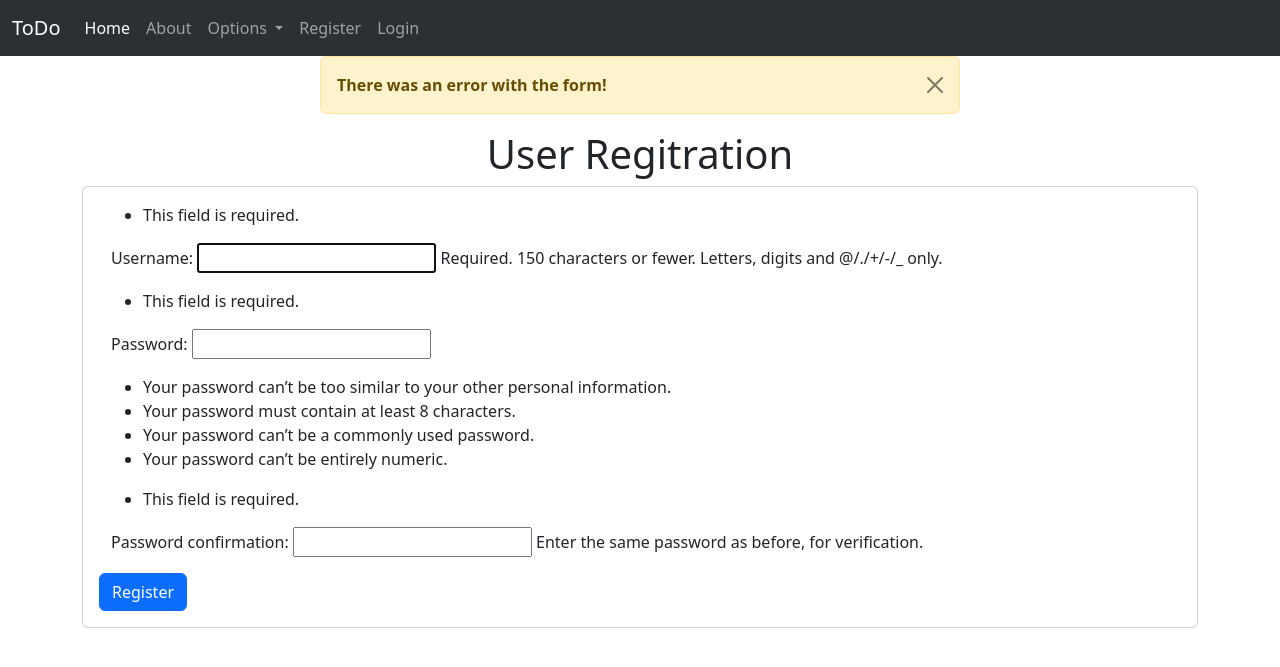
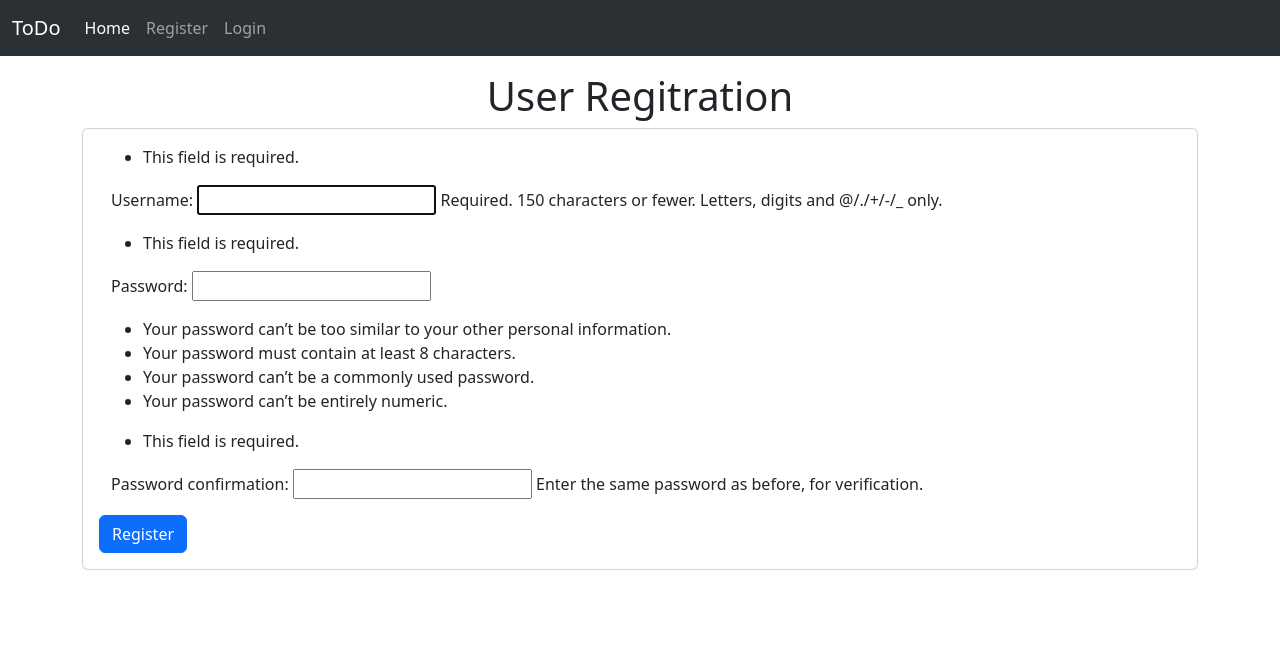
Before and after one commit to MrinmoySarma/MyTask, a Django app: page /users/register_user in a window 1280 px wide. Shown: the top 667 px of the page. Run offline with Django 4.2, Linux system fonts and the light colour scheme.

Commit message:
Made some correction in the user module

```diff
--- a/templates/home/base.html
+++ b/templates/home/base.html
@@ -26,6 +26,7 @@
               <li class="nav-item">
                 <a class="nav-link active" aria-current="page" href="{% url "index" %}">Home</a>
               </li>
+              {% if user.is_authenticated %}
               <li class="nav-item">
                 <a class="nav-link" href="{% url "about" %}">About</a>
               </li>
@@ -41,7 +42,6 @@
                   <li><a class="dropdown-item" href="#">Something else here</a></li>
                 </ul>
               </li>
-              {% if user.is_authenticated %}
                 <li class="nav-item">
                   <a class="nav-link" href="{% url "logout_user" %}">Logout</a>
                 </li>
--- a/templates/users/register_user.html
+++ b/templates/users/register_user.html
@@ -1,14 +1,14 @@
 {% extends "home/base.html" %}
 {% block title %} User Registration {% endblock title %}
 {% block body %}
-    {% if form.errors %}
+    <!-- {% if form.errors %}
     <div class="alert alert-warning alert-dismissible fade show col-6 offset-md-3" role="alert">
         <strong>There was an error with the form!</strong>
         <button type="button" class="btn-close" data-bs-dismiss="alert" aria-label="Close"></button>
       </div>
-    {% endif %}
-    <h1 class="text-center">User Regitration</h1>
-    <div class="container">
+    {% endif %} -->
+    <div class="container mt-3">
+        <h1 class="text-center">User Regitration</h1>
         <div class="row">
             <div class="col">
                 <div class="card">
--- a/users/views.py
+++ b/users/views.py
@@ -13,6 +13,7 @@ def login_user(request):
         user = authenticate(request, username=username, password=password)
         if user is not None:
             login(request, user)
+            messages.success(request, 'Logged in successfully')
             return redirect('/')
         else:
             messages.success(request, 'Invalid Username or Password')
@@ -20,10 +21,14 @@ def login_user(request):
     return render(request, 'users/login_user.html')
 
 
+
+
 def logout_user(request):
     logout(request)
     messages.success(request, 'You were logged out')
     return redirect('/')
+
+
 
 
 def register_user(request):
@@ -37,6 +42,9 @@ def register_user(request):
             login(request, user)
             messages.success(request, 'Registraton successsful')
             return redirect('/')
+        else:
+            for error in list(form.errors.values()):
+                messages.error(request, error)
     else:
         form = UserCreationForm(request.POST)
     return render(request, 'users/register_user.html', {'form':form})
```
